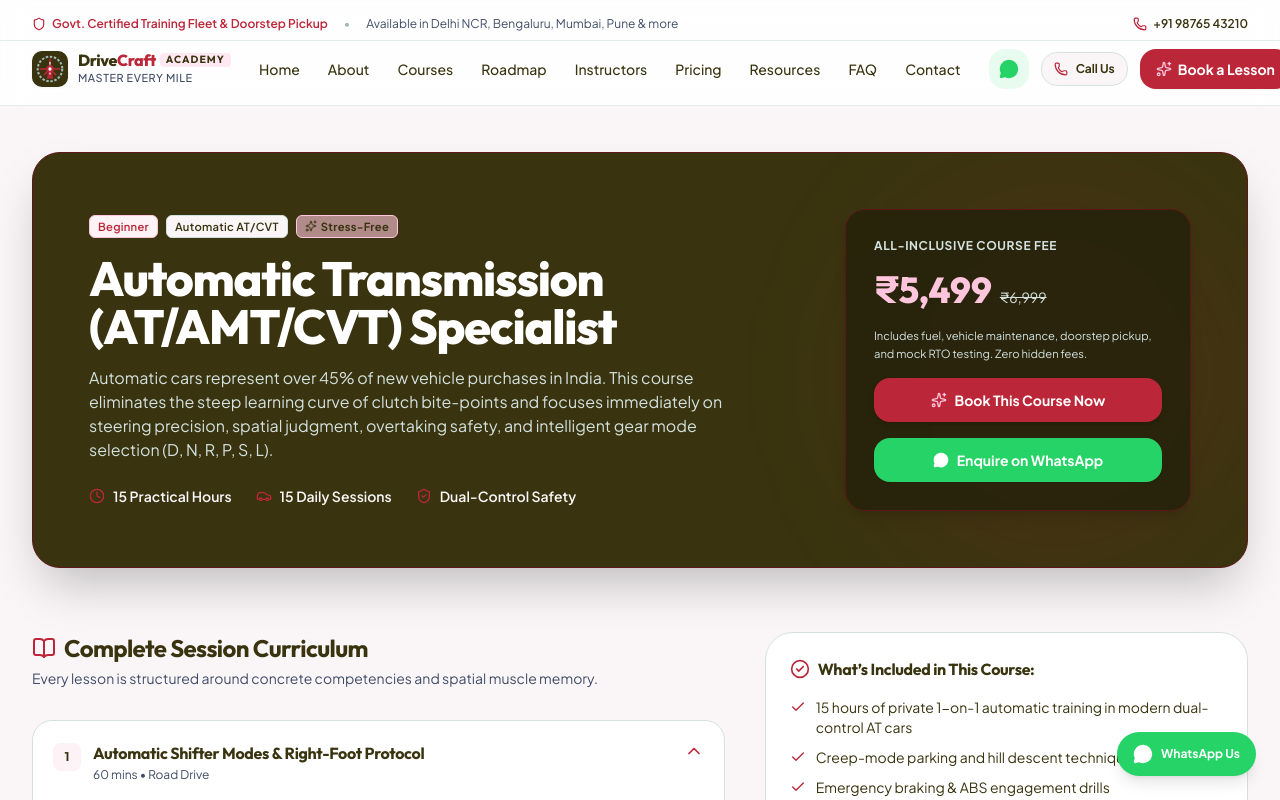
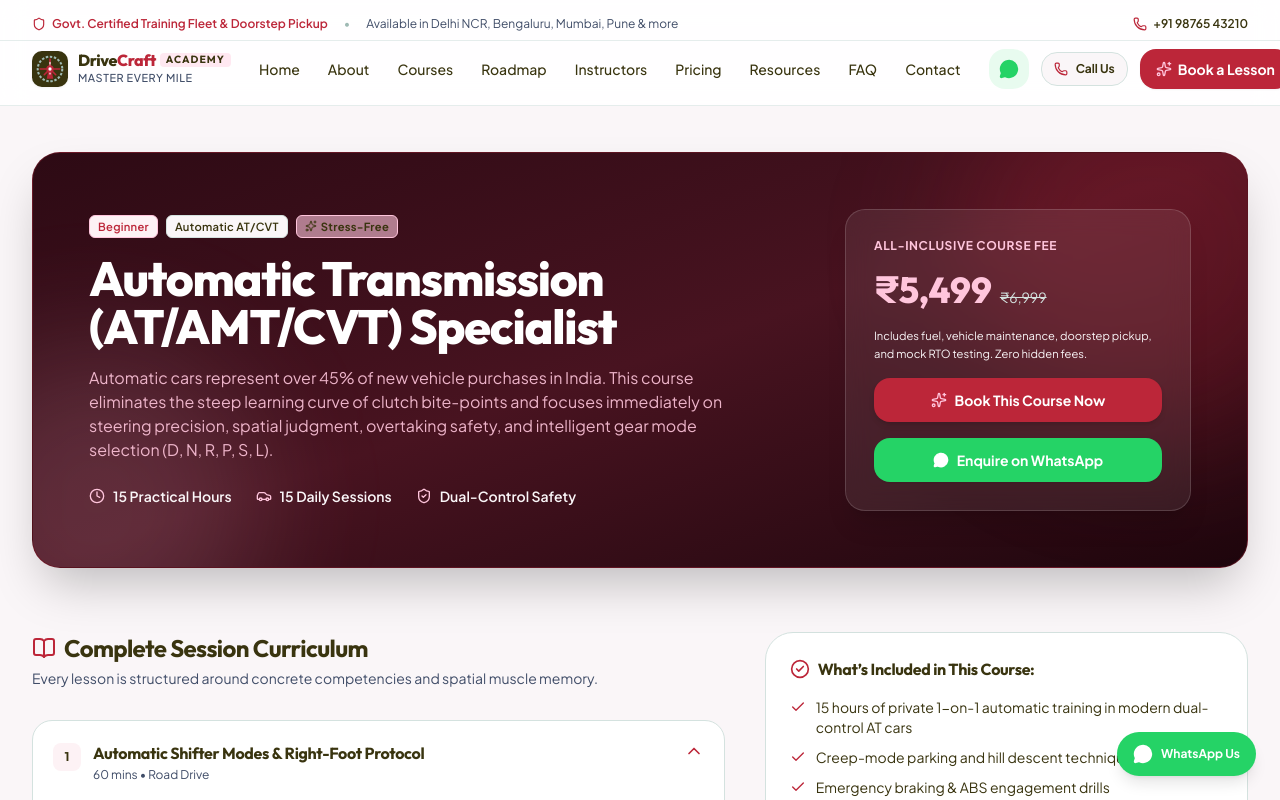
Before and after one commit to Ginuuuuu/Driving-School-Simple, a React (Vite) app: page /courses/automatic-transmission-mastery in a window 1280 px wide. Shown: the top 800 px of the page. Built offline with nearby package versions, Linux system fonts and the light colour scheme.

Commit message:
feat: add CourseDetail page for displaying course information and booking options

```diff
--- a/src/pages/CourseDetail.tsx
+++ b/src/pages/CourseDetail.tsx
@@ -54,9 +54,11 @@
         initial={{ opacity: 0, y: 15 }}
         animate={{ opacity: 1, y: 0 }}
         transition={{ duration: 0.45 }}
-        className="bg-[#39340F] text-white rounded-2xl sm:rounded-3xl p-5 sm:p-10 lg:p-14 border border-[#5F1618] shadow-xl sm:shadow-2xl relative overflow-hidden"
+        className="relative overflow-hidden rounded-2xl sm:rounded-3xl p-6 sm:p-10 lg:p-14 bg-gradient-to-br from-[#2D0A14] via-[#481320] to-[#1E060D] border border-[#BC2639]/30 text-white shadow-2xl"
       >
-        <div className="absolute right-0 bottom-0 w-96 h-96 bg-[#BC2639]/10 rounded-full blur-3xl pointer-events-none" />
+        {/* Ambient Flowing Light Glow Orbs */}
+        <div className="absolute -top-24 -right-24 w-96 h-96 bg-[#BC2639]/25 rounded-full blur-3xl pointer-events-none" />
+        <div className="absolute -bottom-24 -left-24 w-80 h-80 bg-[#FFC5DC]/15 rounded-full blur-3xl pointer-events-none" />
 
         <div className="grid grid-cols-1 lg:grid-cols-12 gap-6 sm:gap-8 items-center relative z-10">
           <div className="lg:col-span-8 space-y-3 sm:space-y-4">
@@ -78,30 +80,30 @@
               {course.title}
             </h1>
 
-            <p className="text-xs sm:text-base text-[#D4E2DF] leading-relaxed max-w-2xl">
+            <p className="text-xs sm:text-base text-[#FFC5DC]/90 leading-relaxed max-w-2xl">
               {course.description}
             </p>
 
             {/* Quick Metrics */}
             <div className="pt-1 sm:pt-2 flex flex-wrap gap-2.5 sm:gap-6 text-[0.72rem] sm:text-sm font-semibold text-[#FAF6F8]">
               <div className="flex items-center gap-1.5 sm:gap-2">
-                <Clock className="w-3.5 h-3.5 sm:w-4 sm:h-4 text-[#BC2639]" />
+                <Clock className="w-3.5 h-3.5 sm:w-4 sm:h-4 text-[#FFC5DC]" />
                 <span>{course.durationHours} Practical Hours</span>
               </div>
               <div className="flex items-center gap-1.5 sm:gap-2">
-                <Car className="w-3.5 h-3.5 sm:w-4 sm:h-4 text-[#BC2639]" />
+                <Car className="w-3.5 h-3.5 sm:w-4 sm:h-4 text-[#FFC5DC]" />
                 <span>{course.sessionsCount} Daily Sessions</span>
               </div>
               <div className="flex items-center gap-1.5 sm:gap-2">
-                <ShieldCheck className="w-3.5 h-3.5 sm:w-4 sm:h-4 text-[#BC2639]" />
+                <ShieldCheck className="w-3.5 h-3.5 sm:w-4 sm:h-4 text-[#FFC5DC]" />
                 <span>Dual-Control Safety</span>
               </div>
             </div>
           </div>
 
-          {/* Pricing & Booking Card (4 cols) */}
-          <div className="lg:col-span-4 p-4 sm:p-7 rounded-xl sm:rounded-2xl bg-[#26230A]/90 border border-[#5F1618] shadow-lg space-y-3 sm:space-y-4">
-            <div className="text-[0.65rem] sm:text-xs uppercase font-bold text-[#D4E2DF] tracking-wider">
+          {/* Pricing & Booking Glass Card (4 cols) */}
+          <div className="lg:col-span-4 p-5 sm:p-7 rounded-2xl bg-white/[0.08] backdrop-blur-md border border-white/15 shadow-xl space-y-3 sm:space-y-4">
+            <div className="text-[0.65rem] sm:text-xs uppercase font-bold text-[#FFC5DC] tracking-wider">
               All-Inclusive Course Fee
             </div>
 
@@ -116,7 +118,7 @@
               )}
             </div>
 
-            <p className="text-[0.68rem] sm:text-[0.7rem] text-[#D4E2DF] leading-relaxed">
+            <p className="text-[0.68rem] sm:text-[0.7rem] text-[#FAF6F8] leading-relaxed">
               Includes fuel, vehicle maintenance, doorstep pickup, and mock RTO testing. Zero hidden fees.
             </p>
 
```
